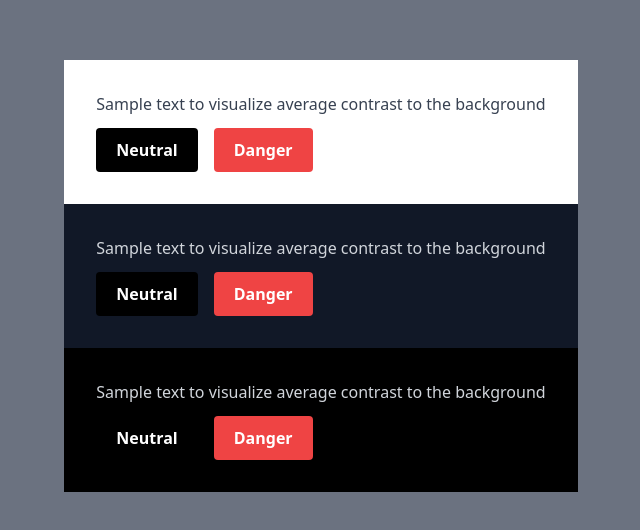
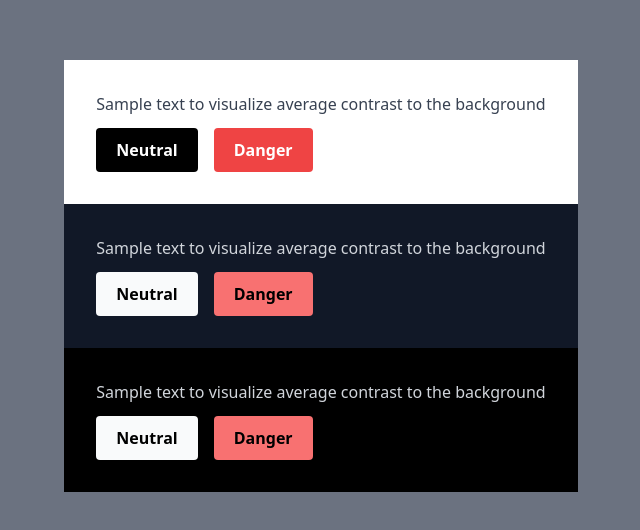
Before and after one commit to FlynnRider-000/nextjs-starter, a Next.js app: page / in a window 1280 px wide. Shown: the part 124-654 px from the top of the page, without its empty margins (319-959 px from the left). Built offline with nearby package versions, Linux system fonts and the light colour scheme.

Commit message:
feat(Button): dark mode support

```diff
--- a/src/components/Button.tsx
+++ b/src/components/Button.tsx
@@ -38,10 +38,13 @@ export const Button: PolymorphicForwardRefExoticComponent<
 			ref={ref}
 			className={clsx(
 				"font-semibold leading-tight rounded",
-				{
-					"text-white bg-black": intent === "neutral",
-					"text-white bg-red-500": intent === "danger",
-				},
+				[
+					"dark:text-black text-white",
+					{
+						"bg-black dark:bg-gray-50": intent === "neutral",
+						"bg-red-500 dark:bg-red-400": intent === "danger",
+					},
+				],
 				{
 					"px-5 h-11": size === "md",
 				},
```
